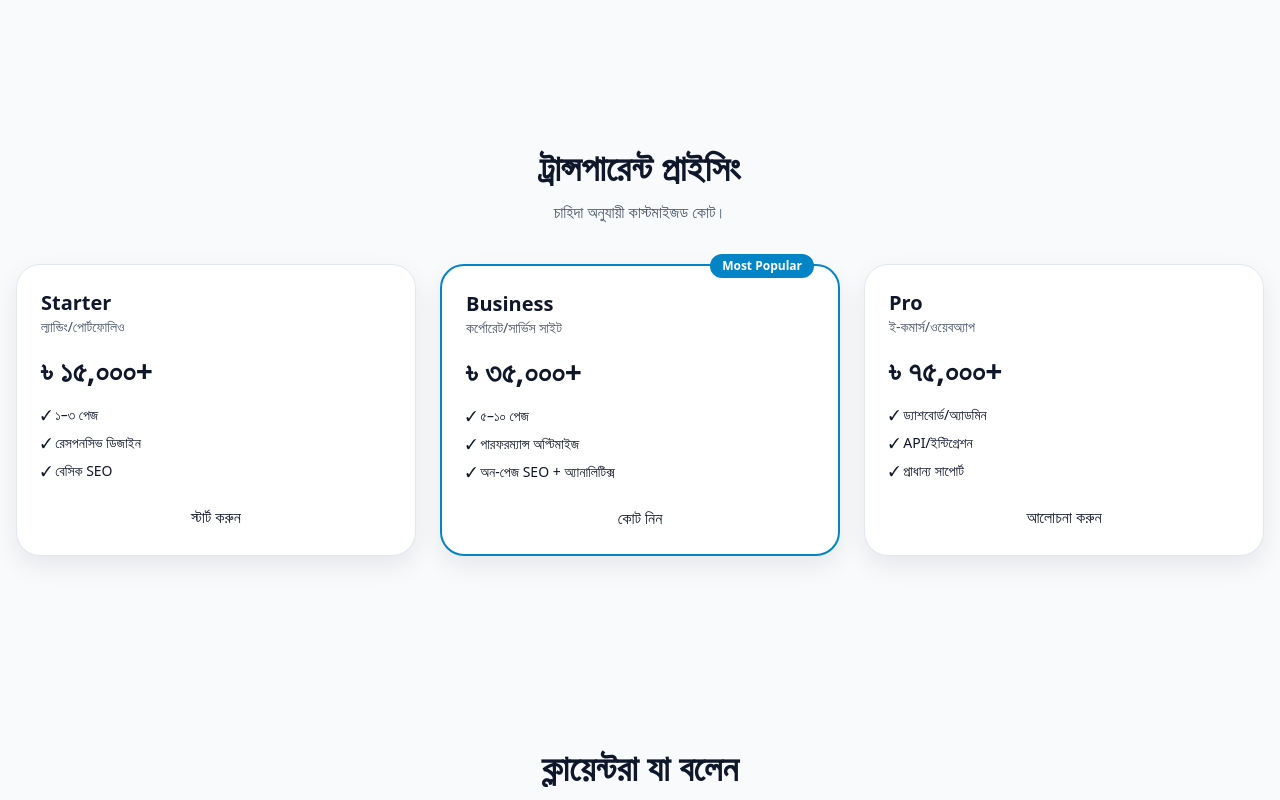
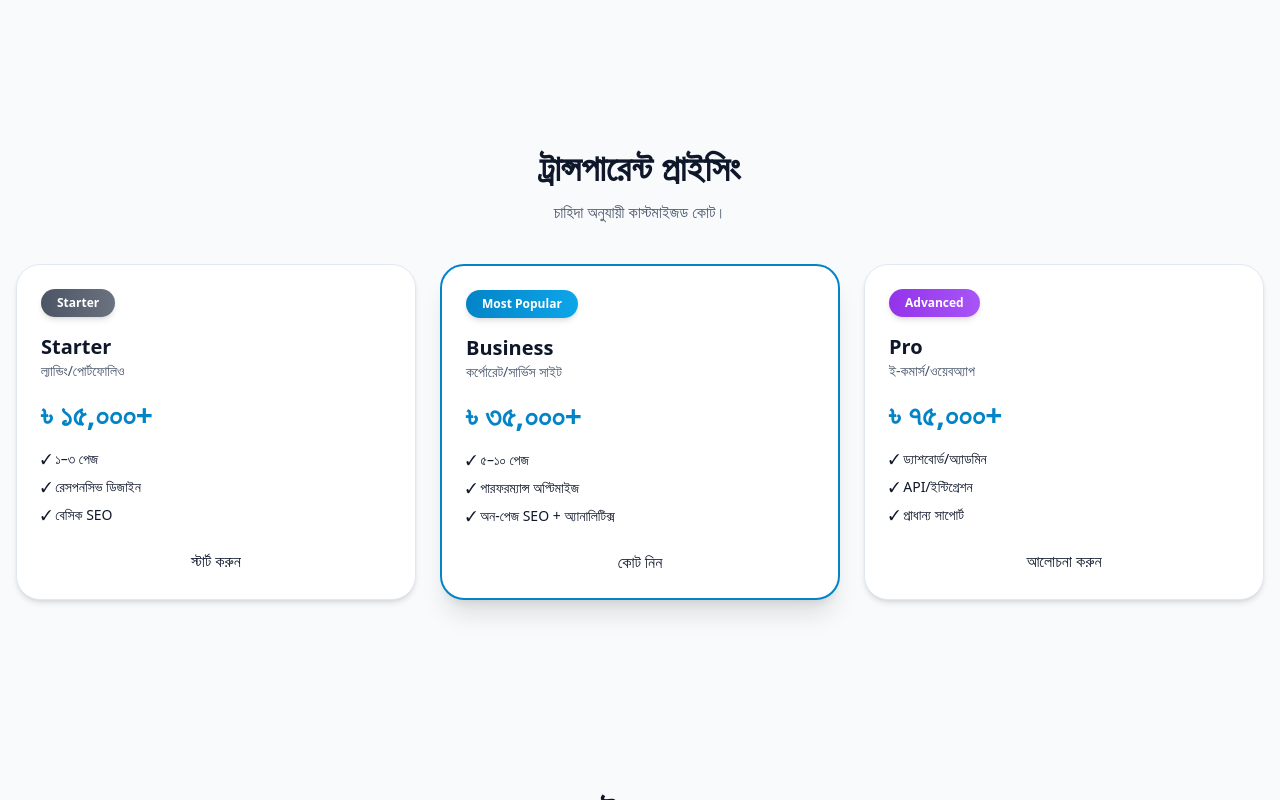
Before and after one commit to SahiTech/home, a plain HTML site: page index.html in a window 1280 px wide. Shown: the part 2133-2933 px from the top of the page. Drawn offline with nearby package versions, Linux system fonts and the light colour scheme.

Commit message:
Add files via upload

```diff
--- a/index.html
+++ b/index.html
@@ -169,9 +169,9 @@
           <article class="group overflow-hidden rounded-3xl border border-slate-200 bg-white shadow-soft dark:border-slate-800 dark:bg-slate-900">
             <div class="aspect-[16/10] bg-slate-200/60 dark:bg-slate-800/60 grid place-items-center text-5xl">🏥</div>
             <div class="p-5">
-              <h3 class="text-lg font-semibold">MediCare — ক্লিনিক ওয়েবঅ্যাপ</h3>
+              <h3 class="text-lg font-semibold">Glownest — ই-কমার্স ওয়েবঅ্যাপ</h3>
               <p class="mt-1 text-sm text-slate-600 dark:text-slate-300">Next.js + Prisma + PostgreSQL।</p>
-              <a href="#" target="_blank"
+              <a href="http://www.glownestbd.shop/" target="_blank"
                  class="inline-block mt-3 px-4 py-2 bg-blue-600 dark:bg-yellow-500 text-white dark:text-black rounded-lg hover:bg-blue-700 dark:hover:bg-yellow-600 transition">
                 🔗 ডেমো দেখুন
               </a>
@@ -227,40 +227,67 @@
   <div class="container">
     <h2 class="mb-3 text-center text-3xl font-bold sm:text-4xl">ট্রান্সপারেন্ট প্রাইসিং</h2>
     <p class="mx-auto mb-10 max-w-2xl text-center text-slate-600 dark:text-slate-300">চাহিদা অনুযায়ী কাস্টমাইজড কোট।</p>
+
     <div class="grid gap-6 md:grid-cols-3">
-          <div class="rounded-3xl border border-slate-200 bg-white p-6 shadow-soft dark:border-slate-800 dark:bg-slate-900">
+
+      <!-- Starter -->
+      <div class="rounded-3xl border border-slate-200 bg-white dark:bg-slate-900 p-6 shadow-md hover:shadow-xl transition dark:border-slate-800 overflow-hidden">
+        <div class="mb-4 inline-block rounded-full
+                    bg-gradient-to-r from-gray-600 to-gray-500
+                    dark:from-gray-300 dark:to-gray-400
+                    text-white dark:text-black
+                    px-4 py-1.5 text-xs font-bold shadow-md">
+          Starter
+        </div>
         <h3 class="text-xl font-bold">Starter</h3>
         <p class="text-sm text-slate-600 dark:text-slate-300">ল্যান্ডিং/পোর্টফোলিও</p>
-            <div class="my-4 text-3xl font-extrabold">৳ ১৫,০০০+</div>
+        <div class="my-4 text-3xl font-extrabold text-sky-600 dark:text-yellow-400">৳ ১৫,০০০+</div>
         <ul class="space-y-2 text-sm">
           <li>✓ ১–৩ পেজ</li>
           <li>✓ রেসপনসিভ ডিজাইন</li>
           <li>✓ বেসিক SEO</li>
         </ul>
-            <a href="#contact" class="mt-6 block btn btn-primary text-center">স্টার্ট করুন</a>
+        <a href="#contact" class="mt-6 block btn btn-primary text-center hover:scale-105 transition">স্টার্ট করুন</a>
       </div>
-          <div class="relative rounded-3xl border-2 border-sky-600 bg-white p-6 shadow-soft dark:border-sky-500 dark:bg-slate-900">
-            <div class="absolute -top-3 right-6 rounded-full bg-sky-600 px-3 py-1 text-xs font-semibold text-white">Most Popular</div>
+
+      <!-- Business (Most Popular) -->
+      <div class="rounded-3xl border-2 border-sky-600 bg-white dark:bg-slate-900 p-6 shadow-xl hover:shadow-2xl transition dark:border-sky-500 overflow-hidden">
+        <div class="mb-4 inline-block rounded-full
+                    bg-gradient-to-r from-sky-600 to-sky-500
+                    dark:from-yellow-400 dark:to-orange-400
+                    text-white dark:text-black
+                    px-4 py-1.5 text-xs font-bold shadow-md">
+          Most Popular
+        </div>
         <h3 class="text-xl font-bold">Business</h3>
         <p class="text-sm text-slate-600 dark:text-slate-300">কর্পোরেট/সার্ভিস সাইট</p>
-            <div class="my-4 text-3xl font-extrabold">৳ ৩৫,০০০+</div>
+        <div class="my-4 text-3xl font-extrabold text-sky-600 dark:text-yellow-400">৳ ৩৫,০০০+</div>
         <ul class="space-y-2 text-sm">
           <li>✓ ৫–১০ পেজ</li>
           <li>✓ পারফরম্যান্স অপ্টিমাইজ</li>
-              <li>✓ অন‑পেজ SEO + অ্যানালিটিক্স</li>
+          <li>✓ অন-পেজ SEO + অ্যানালিটিক্স</li>
         </ul>
-            <a href="#contact" class="mt-6 block btn btn-primary text-center">কোট নিন</a>
+        <a href="#contact" class="mt-6 block btn btn-primary text-center hover:scale-105 transition">কোট নিন</a>
       </div>
-          <div class="rounded-3xl border border-slate-200 bg-white p-6 shadow-soft dark:border-slate-800 dark:bg-slate-900">
+
+      <!-- Pro -->
+      <div class="rounded-3xl border border-slate-200 bg-white dark:bg-slate-900 p-6 shadow-md hover:shadow-xl transition dark:border-slate-800 overflow-hidden">
+        <div class="mb-4 inline-block rounded-full
+                    bg-gradient-to-r from-purple-600 to-purple-500
+                    dark:from-pink-400 dark:to-purple-400
+                    text-white dark:text-black
+                    px-4 py-1.5 text-xs font-bold shadow-md">
+          Advanced
+        </div>
         <h3 class="text-xl font-bold">Pro</h3>
-            <p class="text-sm text-slate-600 dark:text-slate-300">ই‑কমার্স/ওয়েবঅ্যাপ</p>
-            <div class="my-4 text-3xl font-extrabold">৳ ৭৫,০০০+</div>
+        <p class="text-sm text-slate-600 dark:text-slate-300">ই-কমার্স/ওয়েবঅ্যাপ</p>
+        <div class="my-4 text-3xl font-extrabold text-sky-600 dark:text-yellow-400">৳ ৭৫,০০০+</div>
         <ul class="space-y-2 text-sm">
           <li>✓ ড্যাশবোর্ড/অ্যাডমিন</li>
           <li>✓ API/ইন্টিগ্রেশন</li>
           <li>✓ প্রাধান্য সাপোর্ট</li>
         </ul>
-            <a href="#contact" class="mt-6 block btn btn-primary text-center">আলোচনা করুন</a>
+        <a href="#contact" class="mt-6 block btn btn-primary text-center hover:scale-105 transition">আলোচনা করুন</a>
       </div>
      </div>
     </div>
```
Lines whose indentation alone changed are shown as unchanged.
